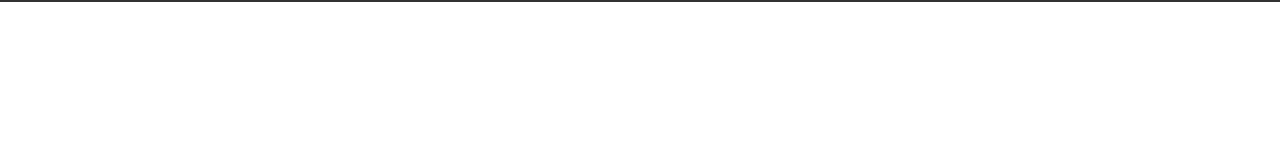
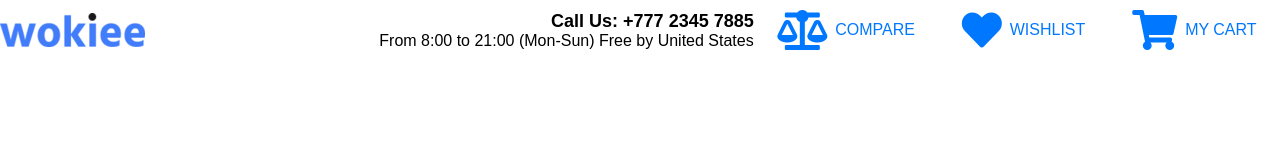
Before and after one commit to ngmitan149/Web, a plain HTML site: page views/components/header/header.html in a window 1280 px wide. Drawn offline with Linux system fonts and the light colour scheme.

Commit message:
add and style header

```diff
--- a/views/components/header/header.css
+++ b/views/components/header/header.css
@@ -12,19 +12,60 @@ a {
 }
 
 a:hover {
-    color: #05f;
+    color: #07f;
 }
 
 .header-wrapper {
     display: flex;
     flex-direction: row;
+    height: 60px;
 }
 
 .header-wrapper > div {
     flex-grow: 1;
-    border: 1px solid #333;
+    display: flex;
+    align-items: center;
+    justify-content: center;
 }
 
-.flex-grow-2 {
-    flex-grow: 2;
+.header-wrapper > div p {
+    margin: 0;
 }
+
+.header-wrapper > div .text {
+    margin-left: 0.5em;
+}
+
+.header-wrapper > div a {
+    display: flex;
+    align-items: center;
+    color: #07f;
+    text-transform: uppercase;
+}
+
+.header-wrapper > div a:hover {
+    color: #333;
+}
+
+.header-wrapper > div i {
+    font-size: 40px;
+}
+
+.header-wrapper > .flex-grow-4 {
+    flex-grow: 4;
+}
+
+.header-wrapper > .header-logo{
+    justify-content: start;
+}
+.header-wrapper > .header-desc {
+    display: flex;
+    flex-direction: column;
+    align-items: flex-end;
+    justify-content: center;
+}
+
+.header-desc > .title {
+    font-weight: 700;
+    font-size: large;
+}
--- a/views/components/header/header.html
+++ b/views/components/header/header.html
@@ -2,18 +2,28 @@
 <link rel="stylesheet" href="./header.css">
 <div class="header-wrapper">
     <div class="header-logo">
-
+        <a href="#"><img src="/assets/images/Logo_145x.webp" alt="logo"></a>
     </div>
-    <div class="header-desc flex-grow-2">
-
+    <div class="header-desc flex-grow-4">
+        <p class="title">Call Us: +777 2345 7885</p>
+        <p>From 8:00 to 21:00 (Mon-Sun) Free by United States</p>
     </div>
-    <div class="header-compare">
-
+    <div class="header-compare" title="Compare">
+        <a href="#">
+            <i class="fas fa-balance-scale"></i>
+            <p class="text">Compare</p>
+        </a>
     </div>
-    <div class="header-wishlist">
-
+    <div class="header-wishlist" title="Wishlist">
+        <a href="#">
+            <i class="fas fa-heart"></i>
+            <p class="text">Wishlist</p>
+        </a>
     </div>
-    <div class="header-cart">
-
+    <div class="header-cart" title="My cart">
+        <a href="#">
+            <i class="fas fa-shopping-cart"></i>
+            <p class="text">My cart</p>
+        </a>
     </div>
 </div>
```
Also changed, not shown: assets/images/Logo_145x.webp (added).
